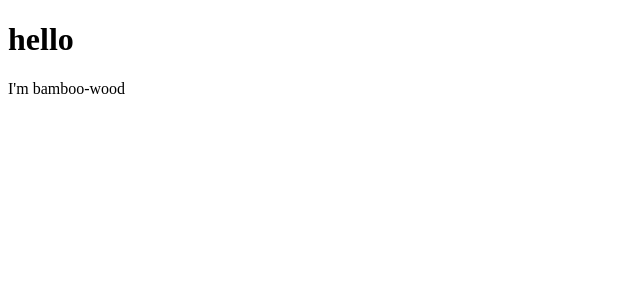
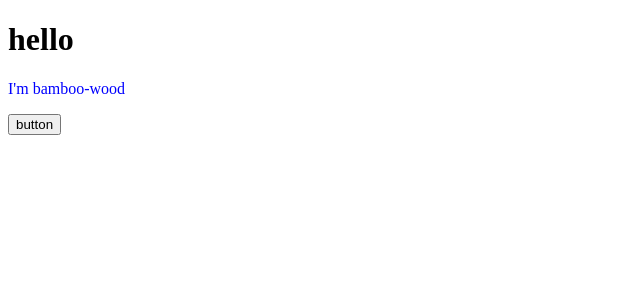
Before and after one commit to bamboo-wood/react-tutorial, a React (Create React App) app: page / in a window 1280 px wide. Shown: the top 300 px of the page, without its empty margins (0-640 px from the left). Built offline with nearby package versions, Linux system fonts and the light colour scheme.

Commit message:
add ColorfulMessage.jsx

```diff
--- a/src/App.jsx
+++ b/src/App.jsx
@@ -1,10 +1,14 @@
 import React from "react";
-
+import ColorfulMessage from "./components/ColorfulMessage";
 const App = () => {
+  // functions
+  const onClickButton = () => alert();
+  // view
   return (
     <React.Fragment>
       <h1>hello</h1>
-      <p>I'm bamboo-wood</p>
+      <ColorfulMessage color="blue" message="I'm bamboo-wood" />
+      <button onClick={onClickButton}>button</button>
     </React.Fragment>
   );
 };
--- /dev/null
+++ b/src/components/ColorfulMessage.jsx
@@ -0,0 +1,12 @@
+import React from "react";
+
+const ColorfulMessage = (props) => {
+  // styles
+  const contentStyle = {
+    color: props.color,
+    fontSie: "18px"
+  };
+  return <p style={contentStyle}>{props.message}</p>;
+};
+
+export default ColorfulMessage;
```
